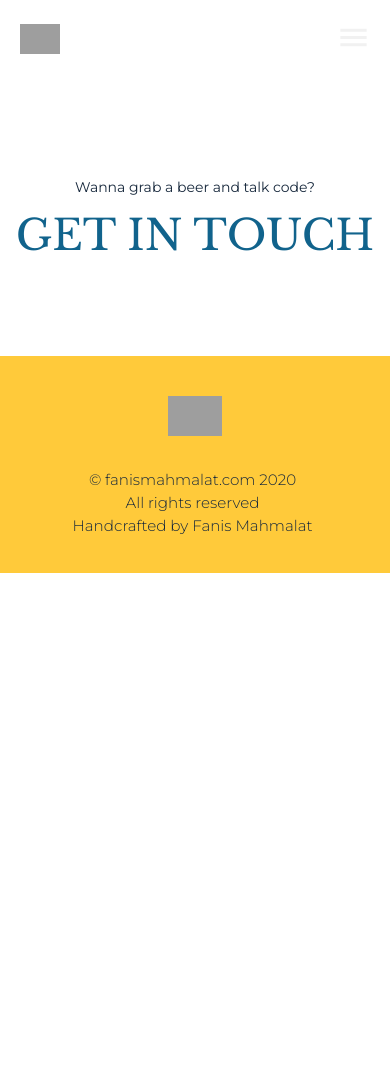
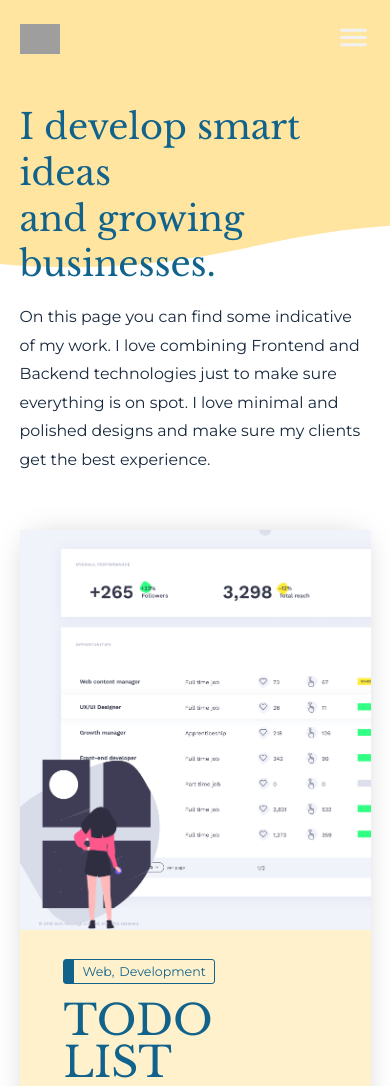
Before and after one commit to fanismahmalat/personal-website-v3, a Gatsby site: page /work in a window 390 px wide. Shown: the top 1086 px of the page. Before the commit the page ends 844 px from the top, so only its background shows below. Built offline with nearby package versions, Linux system fonts and the light colour scheme; Gatsby itself is replaced by a stand-in of ours; grey boxes are pictures that could not be loaded.

Commit message:
Work page created, Work page responsive

```diff
--- a/src/pages/index.js
+++ b/src/pages/index.js
@@ -67,7 +67,11 @@ const Homepage = () => {
         <section className="projects">
           <ProjectCard />
           <div className="btn-wrapper">
-            <Button type="bordered" link="/" placeholder="See more projects" />
+            <Button
+              type="bordered"
+              link="/work"
+              placeholder="See more projects"
+            />
           </div>
         </section>
 
--- a/src/pages/work.js
+++ b/src/pages/work.js
@@ -2,13 +2,43 @@ import React from "react";
 
 import Layout from "../components/layout";
 import SEO from "../components/seo";
+import ProjectCard from "../components/ProjectCard";
+import BlogCard from "../components/BlogCard";
+import SocialSection from "../components/SocialMedia/SocialSection";
+
+import BackgroundImage from "../images/page_bg.svg";
 
 const Work = () => {
   return (
     <Layout pageTitle="work">
       <SEO pageTitle="Work" />
+      <BackgroundImage className="page-bg" />
 
-      <div className="page-wrapper"></div>
+      <div className="page-wrapper">
+        <section className="hero">
+          <div className="text">
+            <h1 className="headline">
+              I develop smart ideas
+              <br />
+              and growing businesses.
+            </h1>
+            <p className="description">
+              On this page you can find some indicative of my work. I love
+              combining Frontend and Backend technologies just to make sure
+              everything is on spot. I love minimal and polished designs and
+              make sure my clients get the best experience.{" "}
+            </p>
+          </div>
+        </section>
+
+        <section className="projects">
+          <ProjectCard />
+        </section>
+
+        <BlogCard />
+
+        <SocialSection />
+      </div>
     </Layout>
   );
 };
--- a/src/style/3-components/_projectCard.scss
+++ b/src/style/3-components/_projectCard.scss
@@ -70,7 +70,13 @@
   }
 }
 
-@media (max-width: $mobile) {
+@media (max-width: $tablet-lg) {
+  .project-card {
+    height: 500px;
+  }
+}
+
+@media (max-width: $tablet-sm) {
   .project-card {
     height: 800px;
     grid-template-columns: 1fr;
--- a/src/style/4-pages/_work.scss
+++ b/src/style/4-pages/_work.scss
@@ -1,2 +1,127 @@
 .page-work {
+  position: relative;
+  // overflow: hidden;
+
+  .page-bg {
+    position: absolute;
+    z-index: -1000;
+    top: -150px;
+    width: 100%;
+    // max-height: 500px;
+  }
+
+  .hero {
+    height: 60vh;
+    min-height: 400px;
+    font-size: 1rem;
+
+    .text {
+      position: relative;
+      top: 50%;
+      transform: translateY(-50%);
+
+      .headline {
+        font-size: 4em;
+        font-family: $serif;
+        font-weight: 500;
+        color: $blue;
+        line-height: 1.3;
+        margin-bottom: 35px;
+      }
+
+      .description {
+        color: $black;
+        max-width: 55%;
+        line-height: 1.8;
+      }
+    }
+  }
 }
+
+@media (max-width: $desktop) {
+  .page-work {
+    overflow-x: hidden;
+    top: -80px;
+    margin-bottom: -80px;
+
+    .page-bg {
+      top: -80px;
+      min-height: 800px;
+      transform: scaleX(2);
+    }
+
+    .hero {
+      margin-top: 80px;
+
+      .text {
+        .description {
+          max-width: 65%;
+        }
+      }
+    }
+  }
+}
+
+@media (max-width: $tablet-lg) {
+  .page-work {
+    .hero {
+      min-height: 500px;
+      font-size: 0.9rem;
+
+      .text {
+        .description {
+          max-width: 85%;
+          font-size: 1.2em;
+        }
+      }
+    }
+
+    .blog-card {
+      margin-top: 100px;
+      margin-bottom: 0px;
+    }
+  }
+}
+
+@media (max-width: $tablet-sm) {
+  .page-work {
+    .hero {
+      min-height: 400px;
+      height: 200px;
+      margin-bottom: 50px;
+      font-size: 1.6vw;
+
+      .text {
+        .description {
+          font-size: 1.6em;
+          max-width: 100%;
+        }
+      }
+    }
+  }
+}
+
+@media (max-width: $mobile) {
+  .page-work {
+    .page-bg {
+      top: -90px;
+    }
+
+    .hero {
+      min-height: 380px;
+      font-size: 0.55rem;
+      padding-top: 20px;
+
+      .text {
+        .headline {
+          max-width: 80%;
+          margin-bottom: 15px;
+        }
+
+        .description {
+          font-size: 1.8em;
+        }
+      }
+    }
+  }
+}
```
Also changed, not shown: src/images/page_bg.svg (added).
